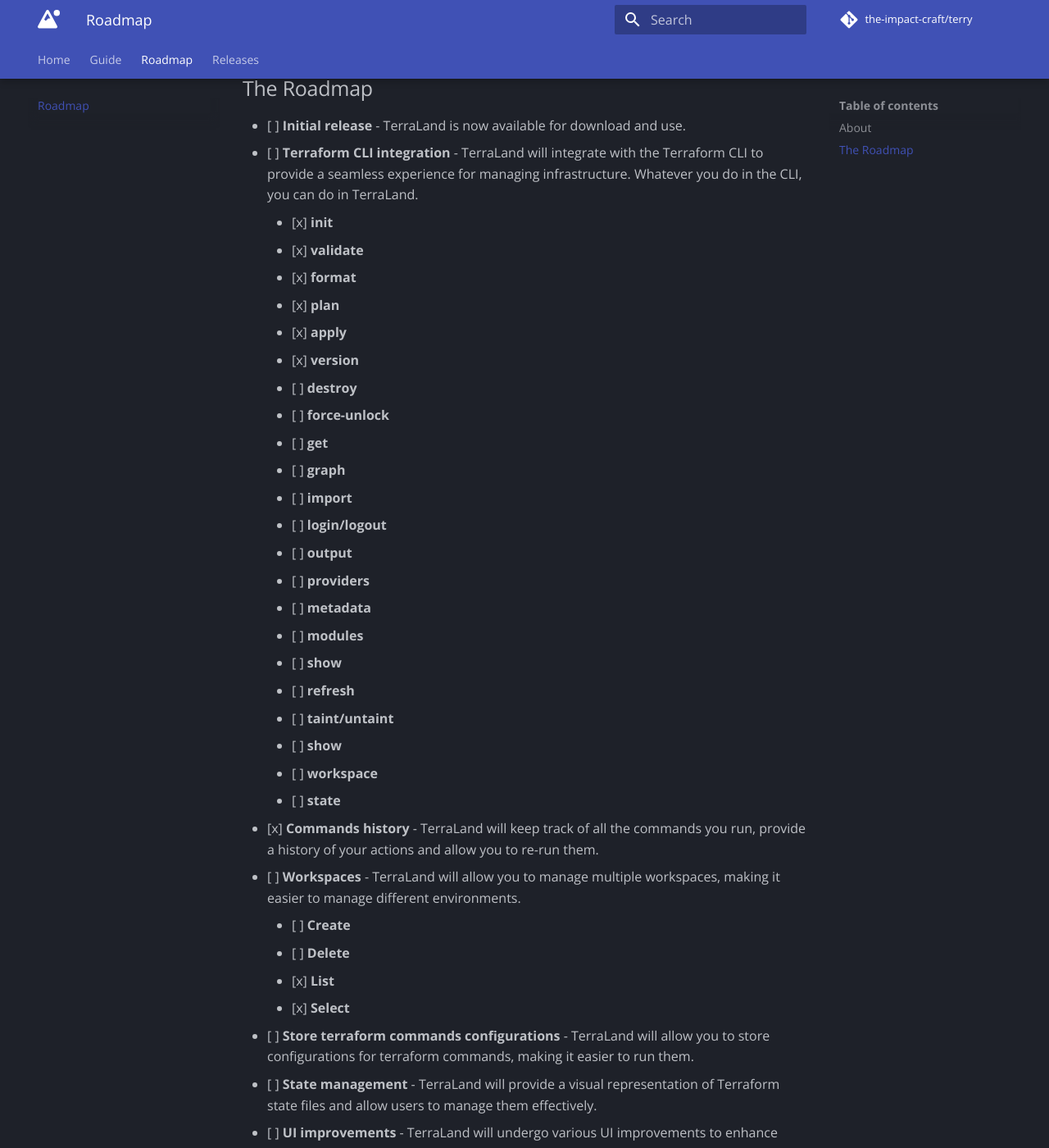
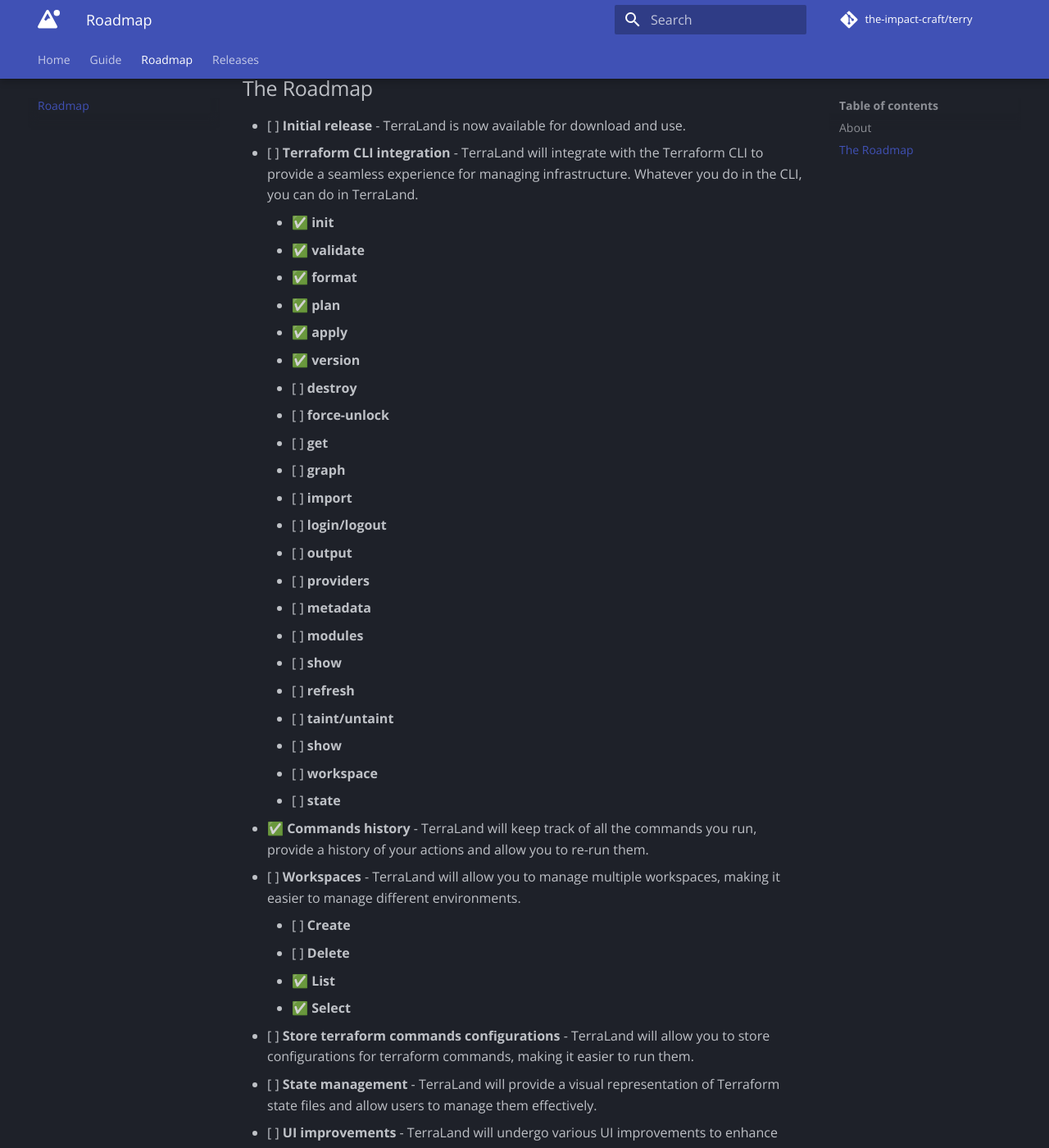
Before and after one commit to the-impact-craft/terraland, an MkDocs documentation site: the page built from docs/roadmap.md, in a window 1280 px wide and 1400 px high, scrolled down 373 px. Shown: the whole window at 82% size. Built offline with MkDocs 1.6.1 and Material for MkDocs 9.7.7, drawn with Linux system fonts in a browser that asks for light colours; comment, search, counter and statistics services are not loaded.

Commit message:
Update roadmap checkboxes to use emoji checkmarks for completed items

```diff
--- a/docs/roadmap.md
+++ b/docs/roadmap.md
@@ -8,12 +8,12 @@
 
 - [ ] **Initial release** - TerraLand is now available for download and use.
 - [ ] **Terraform CLI integration** - TerraLand will integrate with the Terraform CLI to provide a seamless experience for managing infrastructure. Whatever you do in the CLI, you can do in TerraLand.
-    - [x] **init**
-    - [x] **validate**
-    - [x] **format**
-    - [x] **plan**
-    - [x] **apply**
-    - [x] **version**
+    - ✅ **init**
+    - ✅ **validate**
+    - ✅ **format**
+    - ✅ **plan**
+    - ✅ **apply**
+    - ✅ **version**
     - [ ] **destroy**
     - [ ] **force-unlock**
     - [ ] **get**
@@ -31,26 +31,26 @@
     - [ ] **workspace**
     - [ ] **state**
 
-- [x] **Commands history** - TerraLand will keep track of all the commands you run, provide a history of your actions and allow you to re-run them.
+- ✅ **Commands history** - TerraLand will keep track of all the commands you run, provide a history of your actions and allow you to re-run them.
 - [ ] **Workspaces** - TerraLand will allow you to manage multiple workspaces, making it easier to manage different environments.
     - [ ] **Create**
     - [ ] **Delete**
-    - [x] **List**
-    - [x] **Select**
+    - ✅ **List**
+    - ✅ **Select**
 - [ ] **Store terraform commands configurations** - TerraLand will allow you to store configurations for terraform commands, making it easier to run them.
 - [ ] **State management** - TerraLand will provide a visual representation of Terraform state files and allow users to manage them effectively.
 - [ ] **UI improvements** - TerraLand will undergo various UI improvements to enhance user experience and productivity.
-  - [x] **Custom themes**
+  - ✅ **Custom themes**
   - [ ] **User themes**
   - [ ] **Improved navigation**
-  - [x] **Resized containers**
+  - ✅ **Resized containers**
 - [ ] **Integrations** - TerraLand will integrate with various tools and services to enhance its functionality.
   - [ ] **git integration**
   - [ ] **Plugins**
 - [ ] **Documentation** - TerraLand will have comprehensive documentation to help users get started and make the most of the tool.
-- [x] **Shortcuts** - TerraLand will provide keyboard shortcuts for common actions to improve productivity.
+- ✅ **Shortcuts** - TerraLand will provide keyboard shortcuts for common actions to improve productivity.
 - [ ] **Notifications** - TerraLand will provide notifications for important events and updates.
-- [x] **Search** - TerraLand will provide a search feature to find resources and commands.
+- ✅ **Search** - TerraLand will provide a search feature to find resources and commands.
 - [ ] **Settings** - TerraLand will allow users to customize settings and configurations to suit their needs.
 - [ ] **Global error handling** - TerraLand will provide better error handling and feedback to users.
 - [ ] **Terraform version dependent features** - TerraLand will provide features based on the Terraform version being used.
```
